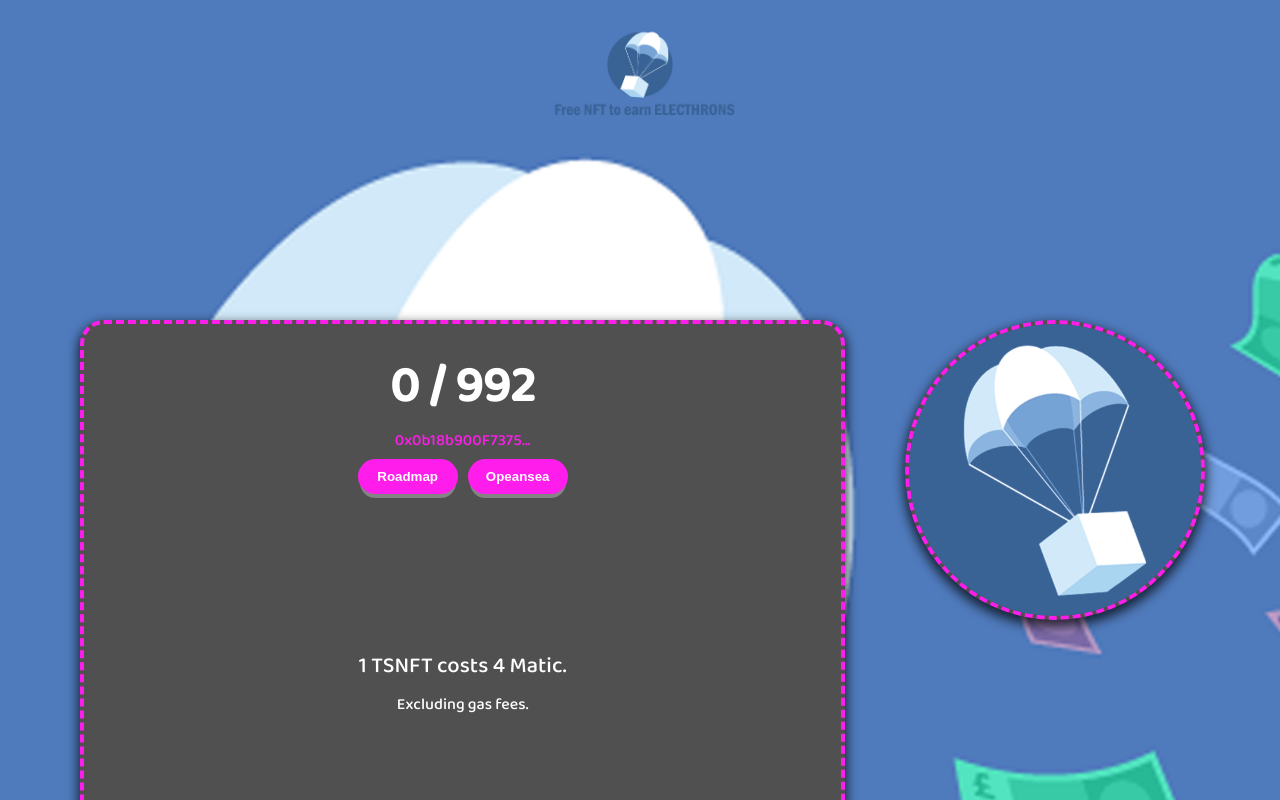
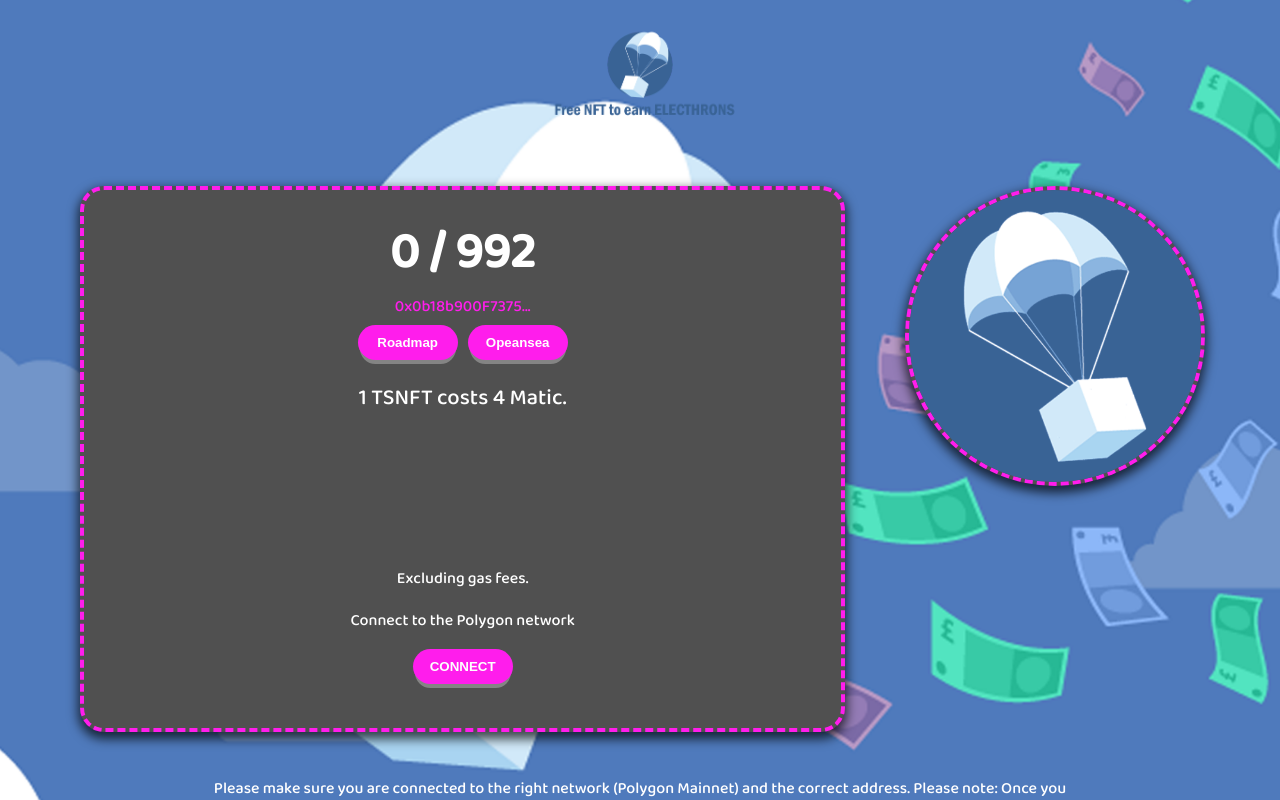
Before and after one commit to soujiang/soujiangminterdapp, a React (Create React App) app: page / in a window 1280 px wide. Shown: the top 800 px of the page. Built offline with nearby package versions, Linux system fonts and the light colour scheme.

Commit message:
spacerxsmall

```diff
--- a/src/styles/globalStyles.js
+++ b/src/styles/globalStyles.js
@@ -14,14 +14,14 @@ export const Screen = styled.div`
 
 // Used for providing space between components
 export const SpacerXSmall = styled.div`
-  height: 8px;
-  width: 8px;
+  height: 150px;
+  width: 150px;
 `;
 
 // Used for providing space between components
 export const SpacerSmall = styled.div`
-  height: 150px;
-  width: 150px;
+  height: 16px;
+  width: 16px;
 `;
 
 // Used for providing space between components
```
